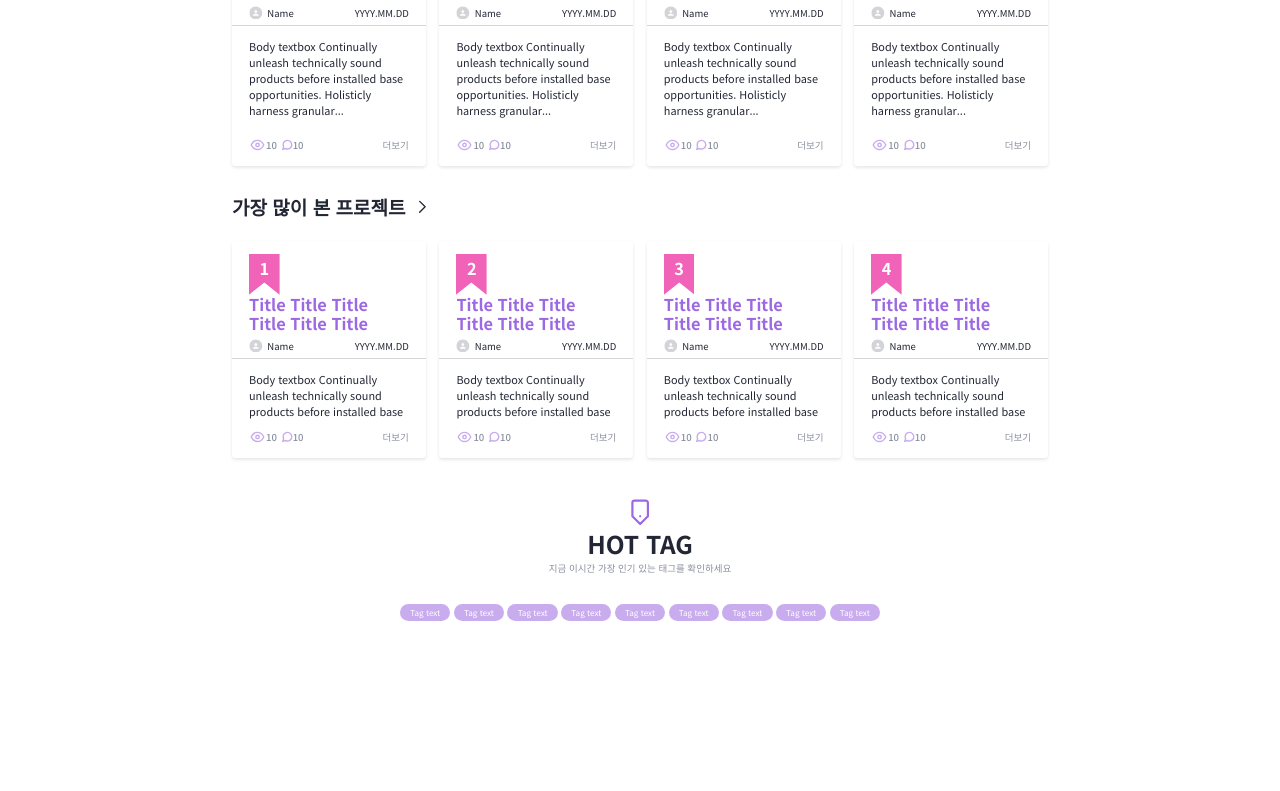
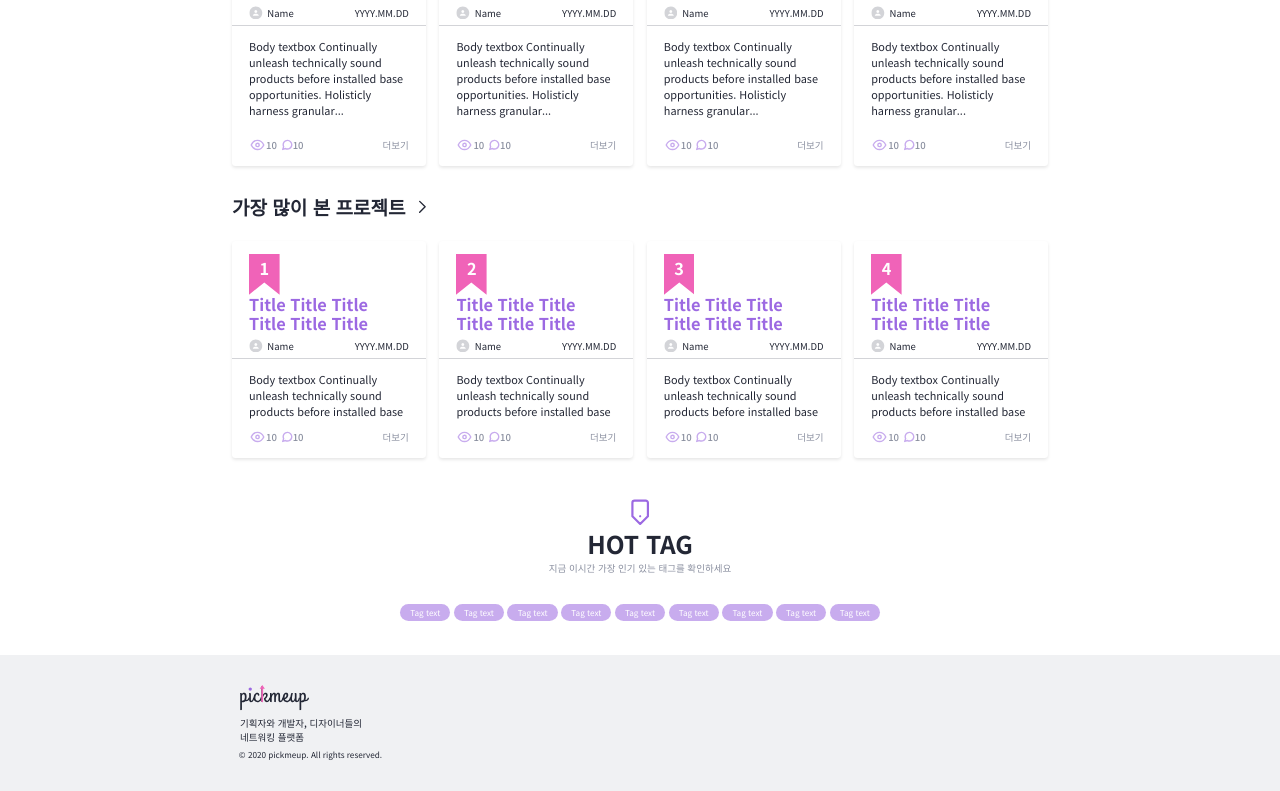
Before and after one commit to produce1886/pick-me-up, a Next.js app: page / in a window 1280 px wide. Shown: the part 507-1298 px from the top of the page. Before the commit the page ends 1128 px from the top, so only its background shows below. Built offline with nearby package versions, Linux system fonts and the light colour scheme.

Commit message:
Add footer

```diff
--- a/pages/index.js
+++ b/pages/index.js
@@ -1,9 +1,10 @@
 import Head from "next/head";
+import styled from "styled-components";
 import Gnb from "../src/components/organisms/Gnb";
 import Banner from "../src/components/organisms/Banner";
 import Preview from "../src/components/templates/Preview";
 import HotTag from "../src/components/organisms/HotTag";
-import styled from "styled-components";
+import Footer from "../src/components/organisms/Footer";
 
 export default function Home() {
   return (
@@ -13,6 +14,7 @@ export default function Home() {
       <Preview type="new"></Preview>
       <Preview type="most"></Preview>
       <HotTag></HotTag>
+      <Footer></Footer>
     </Wrapper>
   );
 }
--- /dev/null
+++ b/src/components/atoms/Footer.js
@@ -0,0 +1,13 @@
+import styled from "styled-components";
+
+export default styled.footer`
+  width: 100%;
+  height: 8rem;
+  background-color: #f0f1f3;
+  box-sizing: border-box;
+  align-items: center;
+  justify-content: center;
+  display: flex;
+  flex-direction: row;
+  padding: 1.8rem 4rem 1.8rem 4rem;
+`;
--- /dev/null
+++ b/src/components/organisms/Footer.js
@@ -0,0 +1,37 @@
+import Wrapper from "../atoms/Footer";
+import styled from "styled-components";
+import Logo from "../atoms/Image/Logo";
+import Text from "../atoms/Text";
+
+export default function Footer() {
+  return (
+    <Wrapper>
+      <InnerWrapper>
+        <Logo style={{ width: "5rem", height: "1.5rem" }}></Logo>
+        <TextWrapper>
+          <Text level={1} weight={500} color="#232735">
+            &nbsp;&nbsp;&nbsp;기획자와 개발자, 디자이너들의
+            &nbsp;&nbsp;&nbsp;네트워킹 플랫폼
+          </Text>
+        </TextWrapper>
+        <Text level={0} color="#232735">
+          &nbsp;&nbsp;&nbsp;© 2020 pickmeup. All rights reserved.
+        </Text>
+      </InnerWrapper>
+    </Wrapper>
+  );
+}
+
+const InnerWrapper = styled.div`
+  max-width: 1200px;
+  width: 48rem;
+  height: 4.4rem;
+  display: flex;
+  flex-direction: column;
+  box-sizing: border-box;
+  justify-content: space-between;
+`;
+
+const TextWrapper = styled.div`
+  width: 7.8rem;
+`;
```
